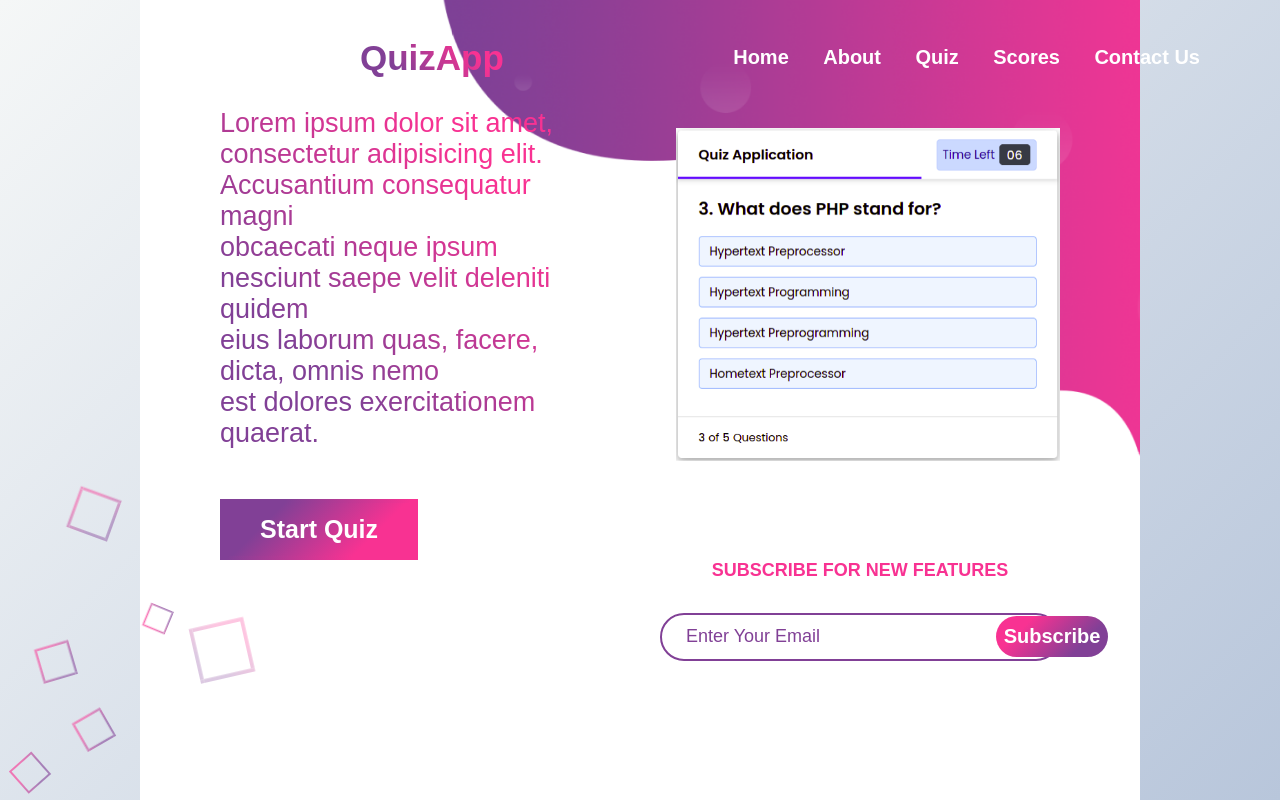
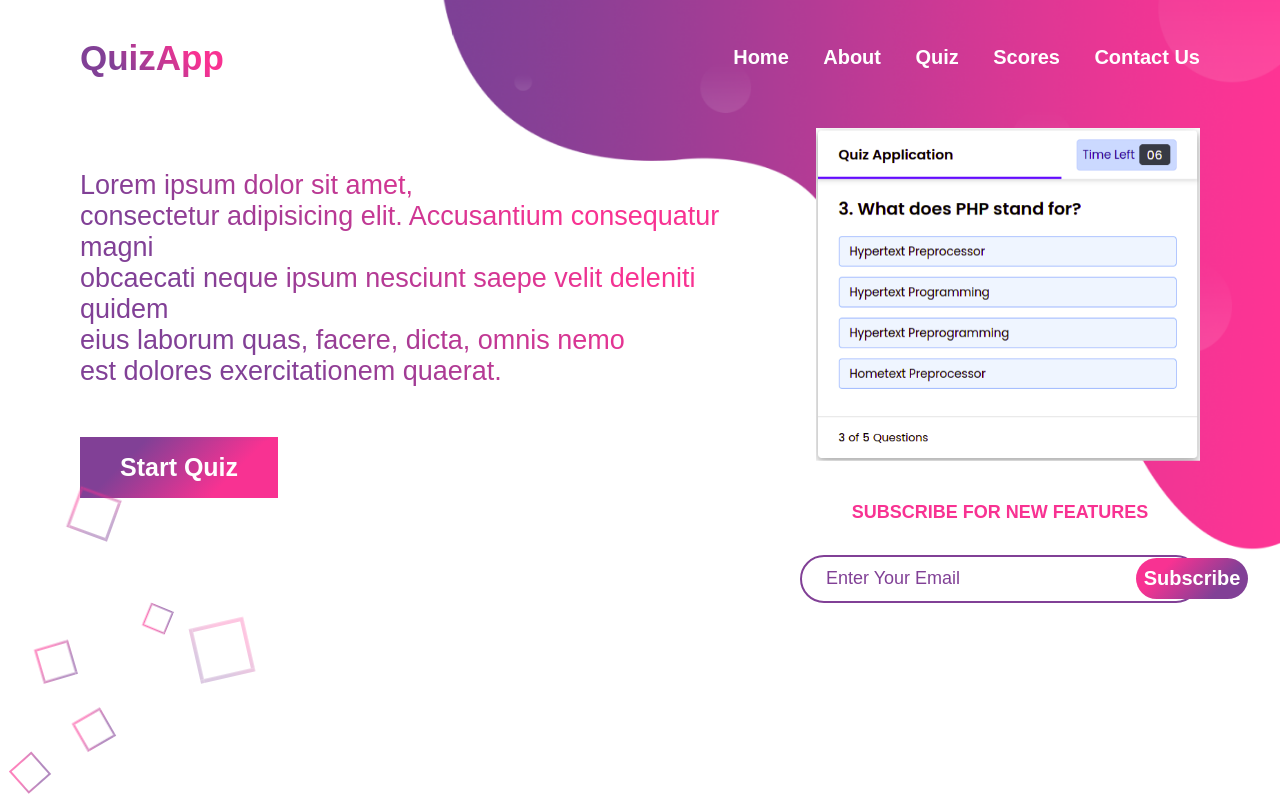
Before and after one commit to grp02/quiz-app, a plain HTML site: page index.html in a window 1280 px wide. Drawn offline with Linux system fonts and the light colour scheme.

Commit message:
Update style.css

```diff
--- a/style.css
+++ b/style.css
@@ -5,7 +5,7 @@
 }
 
 .max-width{
-    max-width: 1000px;
+    max-width: 1500px;
     padding: 0 80px;
     margin: auto;
 }
```
